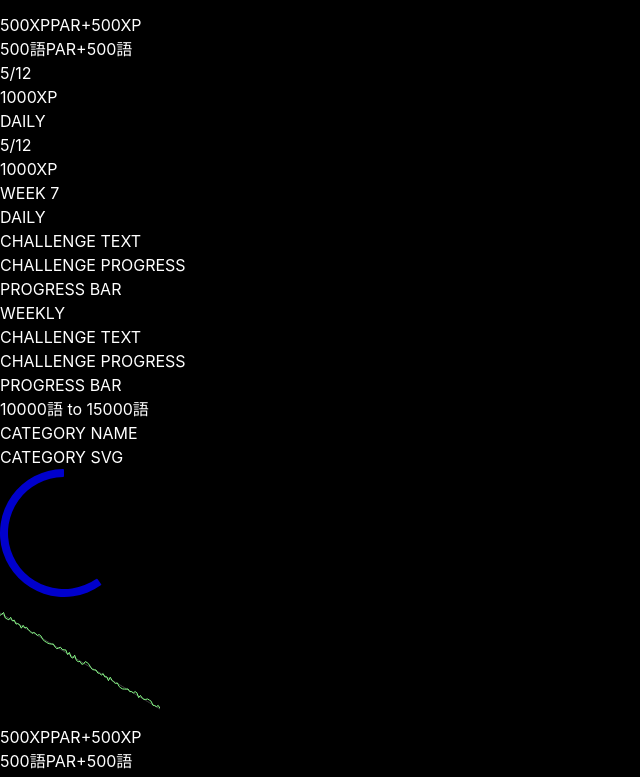
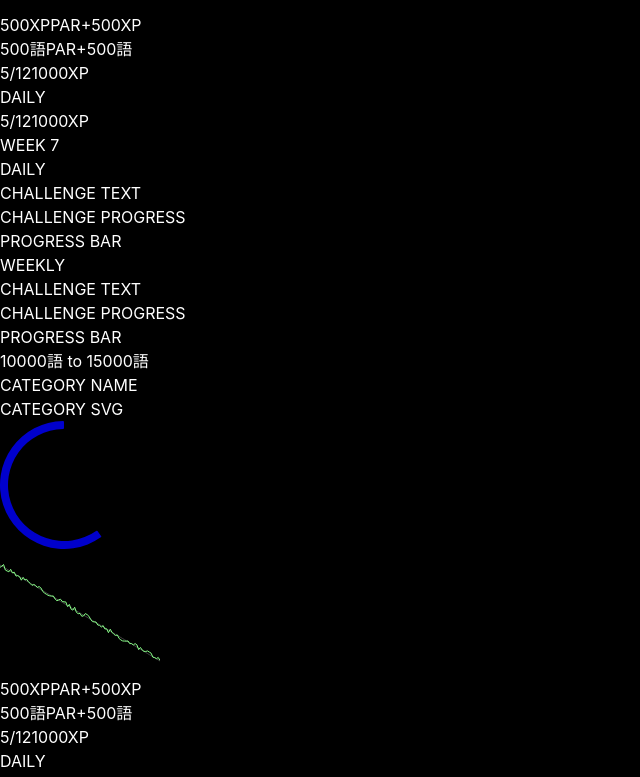
Before and after one commit to everalert/habits-battlepass, a Next.js app: page / in a window 1280 px wide. Shown: the part 975-1752 px from the top of the page, without its empty margins (0-640 px from the left). Built offline with nearby package versions, Linux system fonts and the light colour scheme.

Commit message:
create ItemFrac element

```diff
--- /dev/null
+++ b/src/elements/item/ItemFrac.element.js
@@ -0,0 +1,9 @@
+export default function ItemFrac(props) {
+	return (
+		<span className="statItemFrac">
+			<span className="statItemOver">{props.over}</span>
+			<span className="statItemSign">/</span>
+			<span className="statItemUnder">{props.under}</span>
+		</span>
+	);
+}
--- a/src/modules/goalpanel.module.js
+++ b/src/modules/goalpanel.module.js
@@ -1,7 +1,7 @@
 import LineChart from '../elements/LineChart.element'
 import RadialBar from '../elements/RadialBar.element'
 import ItemValue from '../elements/item/ItemValue.element'
-import ItemDelta from '../elements/item/ItemDelta.element'
+import ItemFrac from '../elements/item/ItemFrac.element'
 import StatPar from './stat/StatPar.module'
 
 export default function GoalPanel() {
@@ -18,12 +18,12 @@ export default function GoalPanel() {
 				<StatPar abs={500} rel={500} unit='XP' />
 				<StatPar abs={500} rel={500} unit='語' />
 				<div className="statItem">
-					<div className="statItemFrac"><span className="statItemValue">5</span><span className="statItemUnit">/</span><span className="statItemUnit">12</span></div>
+					<ItemFrac over={5} under={12} />
 					<ItemValue value={1000} unit='XP'/>
 					<div className="statItemLabel"><span className="statItemText">DAILY</span></div>
 				</div>
 				<div className="statItem">
-					<div className="statItemFrac"><span className="statItemValue">5</span><span className="statItemUnit">/</span><span className="statItemUnit">12</span></div>
+					<ItemFrac over={5} under={12} />
 					<ItemValue value={1000} unit='XP'/>
 					<div className="statItemLabel"><span className="statItemText">WEEK 7</span></div>
 				</div>
```
